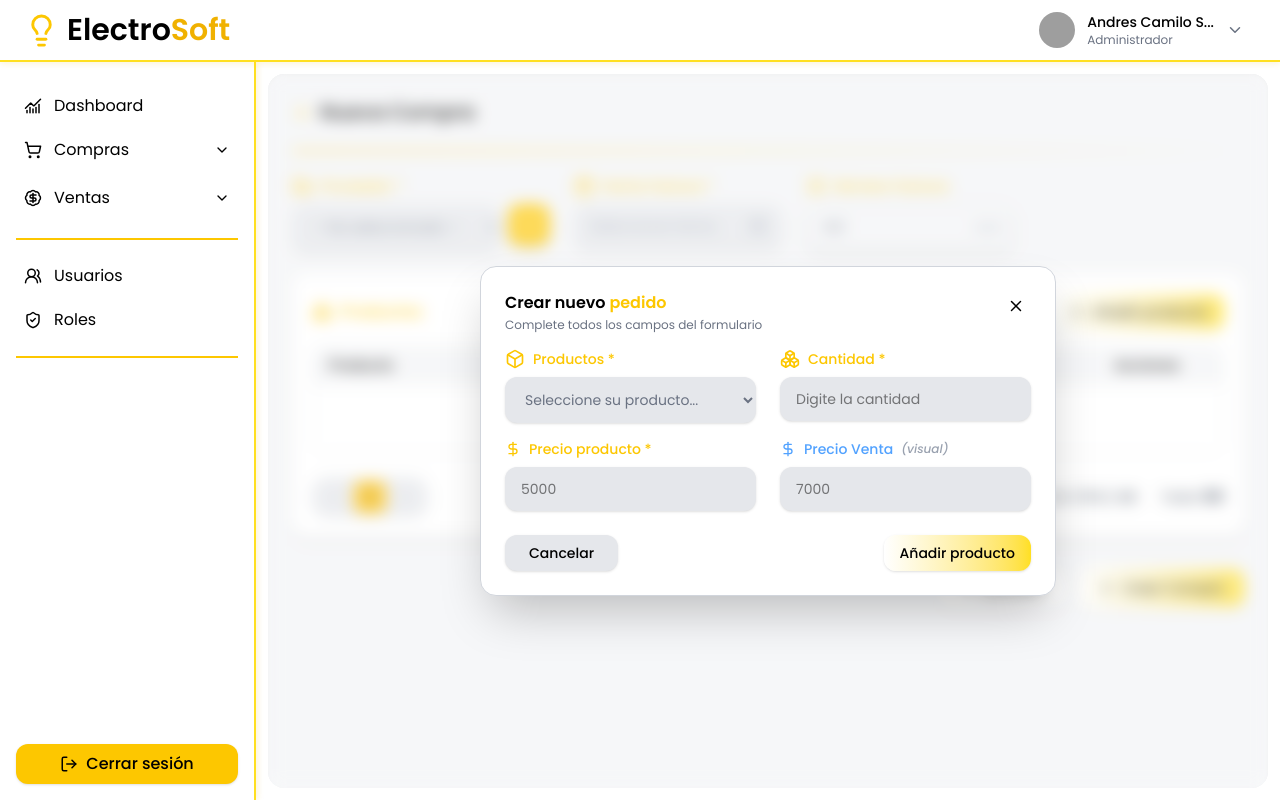
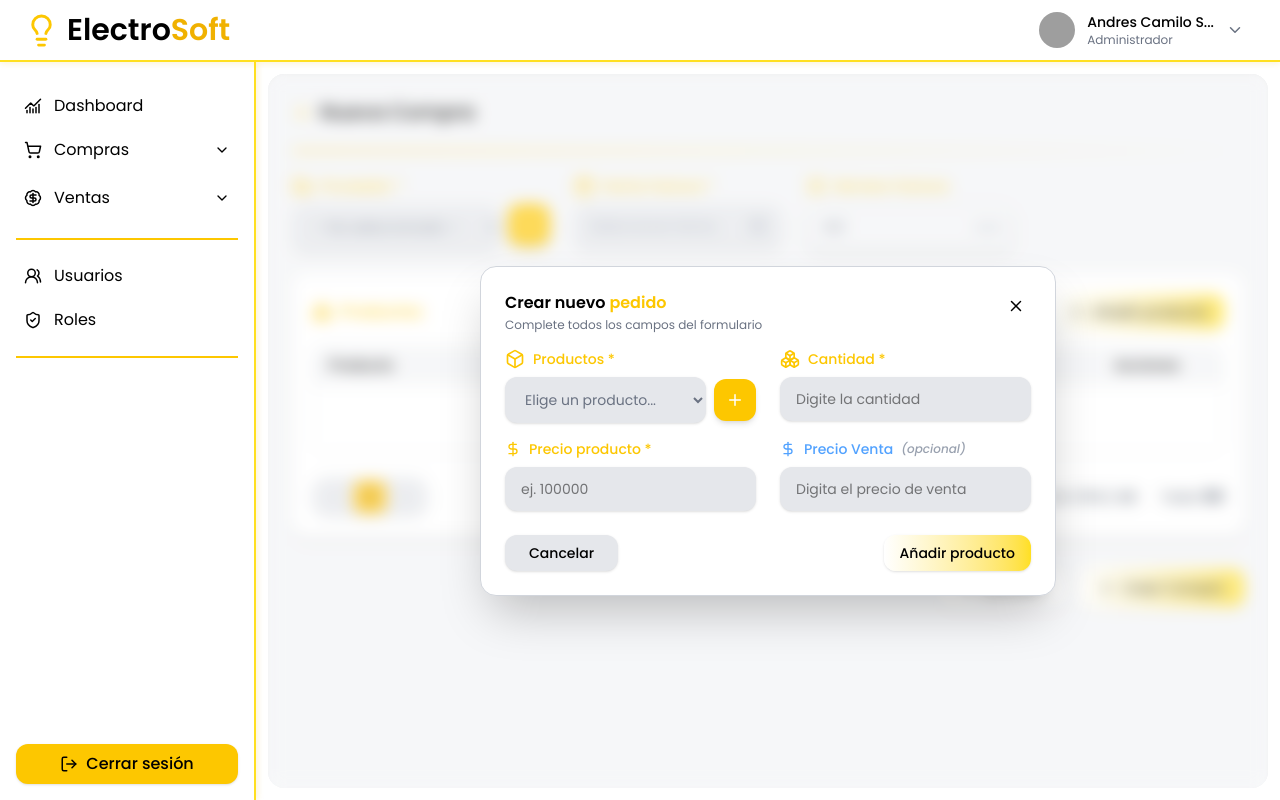
Before and after one commit to Juan17-santa/ElectroSoft, a React (Vite) app: page /dashboard/shopping/create in a window 1280 px wide. Both pictures are taken after a click on the button "Añadir producto". Built offline with nearby package versions, Linux system fonts and the light colour scheme; grey boxes are pictures that could not be loaded.

Commit message:
feat: guardando cambios.

```diff
--- a/src/feature/dashboard/pages/providers/pages/CreateProvider.jsx
+++ b/src/feature/dashboard/pages/providers/pages/CreateProvider.jsx
@@ -2,8 +2,9 @@ import { useEffect, useState } from "react";
 import { useProviderForm } from "../hooks/useProviderForm";
 import { useNavigate } from "react-router-dom";
 import { X } from "lucide-react";
-import Alert from "../../../components/ui/alert";
+import Alert from "../../../components/ui/Alert";
 import ProviderForm from "../components/ProvidersForm";
+
 
 export default function CreateProvider() {
     // ESTADO PARA NAVEGAR
--- a/src/feature/dashboard/pages/shopping/CreateShopping.jsx
+++ b/src/feature/dashboard/pages/shopping/CreateShopping.jsx
@@ -5,6 +5,9 @@ import { useShopping } from "../shopping/hooks/useShopping";
 import { formatCOP, IVA_RATE, getNextNumeroFactura } from "../shopping/helpers/shoppingHelpers";
 import AddProductModal from "../shopping/components/AddProductModal";
 import Pagination from '../../components/ui/Pagination';
+import ConfirmModal from "../../components/ui/ConfirmModal";
+import { ServicesProviders } from "../providers/services/ServicesProviders";
+import Alert from "../../components/ui/Alert";
 
 const ITEMS_PER_PAGE = 4;
 
@@ -18,7 +21,7 @@ function validarProveedor(valor) {
 }
 
 function validarFecha(fecha) {
-    if (!fecha) return { valido: false, mensaje: "" }; // sin tocar aún → neutro
+    if (!fecha) return { valido: false, mensaje: "Debes seleccionar una fecha." };
     const hoy = new Date();
     hoy.setHours(0, 0, 0, 0);
     const sel = new Date(fecha);
@@ -51,6 +54,7 @@ function Calendario({ fechaSeleccionada, onSeleccionar, onCerrar }) {
     const [viewMonth, setViewMonth] = useState(fechaSeleccionada ? new Date(fechaSeleccionada + "T00:00:00").getMonth() : hoy.getMonth());
     const [animDir, setAnimDir] = useState(null); // "left" | "right"
     const [animKey, setAnimKey] = useState(0);
+
 
     const navMes = (dir) => {
         setAnimDir(dir === 1 ? "right" : "left");
@@ -188,6 +192,9 @@ export default function CreateShopping() {
     const [showModal, setShowModal] = useState(false);
     const [currentPage, setCurrentPage] = useState(1);
     const [showCalendario, setShowCalendario] = useState(false);
+    const [proveedoresList, setProveedoresList] = useState([]);
+    const [confirmData, setConfirmData] = useState(null);
+    const [alert, setAlert] = useState(null);
 
     // Formulario superior
     const [proveedor, setProveedor] = useState("");
@@ -209,6 +216,11 @@ export default function CreateShopping() {
         };
         document.addEventListener("mousedown", handler);
         return () => document.removeEventListener("mousedown", handler);
+    }, []);
+
+    useEffect(() => {
+        const data = ServicesProviders.get();
+        setProveedoresList(data);
     }, []);
 
     // ─── Validaciones en tiempo real ──────────────────────────────────────────
@@ -247,15 +259,15 @@ export default function CreateShopping() {
     const handleCrearCompra = () => {
         setProveedorTocado(true);
         setFechaTocada(true);
+        setConfirmData(null); // cierra el modal de confirmación
 
         const vProv = validarProveedor(proveedor);
         const vFech = validarFecha(fechaISO);
 
-        if (!vProv.valido) { return; }
-        if (!fechaISO) { return; }
-        if (!vFech.valido) { return; }
+        if (!vProv.valido || !fechaISO || !vFech.valido) return;
+
         if (productos.length === 0) {
-            alert("Debes añadir al menos un producto a la compra.");
+            setAlert({ type: "error", message: "Debes añadir al menos un producto a la compra." });
             return;
         }
 
@@ -271,8 +283,8 @@ export default function CreateShopping() {
             productos: productosParaGuardar,
         });
 
-        alert("Se ha creado la compra exitosamente.");
-        navigate("/dashboard/shopping");
+        setAlert({ type: "success", message: "La compra fue registrada correctamente." });
+        setTimeout(() => navigate("/dashboard/shopping"), 1500);
     };
 
     return (
@@ -331,8 +343,9 @@ export default function CreateShopping() {
                                         }`}
                                 >
                                     <option value="">— No seleccionado —</option>
-                                    <option value="Suministros ABC">Suministros ABC</option>
-                                    <option value="Distribuidora PDA">Distribuidora PDA</option>
+                                    {proveedoresList.map((p) => (
+                                        <option key={p.id} value={p.nombreProveedor}>{p.nombreProveedor}</option>
+                                    ))}
                                 </select>
                                 <FieldStatus estado={estadoProveedor} />
                             </div>
@@ -466,7 +479,15 @@ export default function CreateShopping() {
                                             <td className="px-4 py-2 border-b border-gray-200 text-center">{formatCOP(producto.subtotal)}</td>
                                             <td className="px-4 py-2 border-b border-gray-200 text-center">
                                                 <button
-                                                    onClick={() => handleEliminar(producto.id)}
+                                                    onClick={() => setConfirmData({
+                                                        type: "delete",
+                                                        title: "Eliminar producto",
+                                                        message: `¿Seguro que deseas quitar "${producto.nombre}" de la compra?`,
+                                                        onConfirm: () => {
+                                                            handleEliminar(producto.id);
+                                                            setConfirmData(null);
+                                                        }
+                                                    })}
                                                     className="p-1.5 rounded-lg bg-red-100 hover:bg-red-200 transition duration-300 cursor-pointer"
                                                 >
                                                     <Trash size={16} className="text-red-600" />
@@ -500,30 +521,58 @@ export default function CreateShopping() {
                 {/* BOTONES CANCELAR Y CREAR */}
                 <div className="flex justify-end gap-3 mt-2">
                     <button
-                        onClick={() => navigate("/dashboard/shopping")}
+                        onClick={() => setConfirmData({
+                            type: "warning",
+                            title: "¿Cancelar compra?",
+                            message: "Si cancelas ahora perderás los datos ingresados. ¿Estás seguro?",
+                            onConfirm: () => navigate("/dashboard/shopping")
+                        })}
                         className="flex items-center gap-2 bg-white border border-gray-300 hover:bg-gray-100 transition duration-300 px-5 py-2 rounded-xl text-sm font-medium shadow cursor-pointer"
                     >
                         <span>✕</span>
                         Cancelar
                     </button>
                     <button
-                        onClick={handleCrearCompra}
+                        onClick={() => setConfirmData({
+                            type: "info",
+                            title: "Confirmar compra",
+                            message: `¿Deseas registrar la compra con ${productos.length} producto(s)?`,
+                            onConfirm: handleCrearCompra
+                        })}
                         className="flex items-center gap-2 bg-linear-to-r from-white to-yellow-300 hover:shadow-lg transition duration-500 px-5 py-2 rounded-xl text-sm font-medium shadow cursor-pointer"
                     >
                         <Plus size={16} />
                         Crear Compra
                     </button>
                 </div>
-
-                {/* MODAL */}
+                {/* MODAL AÑADIR PRODUCTO */}
                 {showModal && (
                     <AddProductModal
                         onClose={() => setShowModal(false)}
                         onAnadir={handleAnadirProducto}
+                        productosYaAgregados={productos}
+                    />
+                )}
+
+                {/* MODAL CONFIRMACION */}
+                {confirmData && (
+                    <ConfirmModal
+                        type={confirmData.type}
+                        title={confirmData.title}
+                        message={confirmData.message}
+                        onConfirm={confirmData.onConfirm}
+                        onCancel={() => setConfirmData(null)}
                     />
                 )}
 
             </div>
+            {alert && (
+                <Alert
+                    type={alert.type}
+                    message={alert.message}
+                    onClose={() => setAlert(null)}
+                />
+            )}
         </>
     );
 }
--- a/src/feature/dashboard/pages/shopping/Shopping.jsx
+++ b/src/feature/dashboard/pages/shopping/Shopping.jsx
@@ -26,9 +26,10 @@ export default function Shopping() {
     };
 
     // Paginación
-    const totalPages = Math.max(1, Math.ceil(comprasFiltradas.length / ITEMS_PER_PAGE));
+    const comprasOrdenadas = [...comprasFiltradas].reverse();
+    const totalPages = Math.max(1, Math.ceil(comprasOrdenadas.length / ITEMS_PER_PAGE));
     const paginaActual = Math.min(currentPage, totalPages);
-    const comprasPagina = comprasFiltradas.slice(
+    const comprasPagina = comprasOrdenadas.slice(
         (paginaActual - 1) * ITEMS_PER_PAGE,
         paginaActual * ITEMS_PER_PAGE
     );
--- a/src/feature/dashboard/pages/shopping/components/AddProductModal.jsx
+++ b/src/feature/dashboard/pages/shopping/components/AddProductModal.jsx
@@ -1,50 +1,117 @@
-import { useState } from "react";
-import { X, Box, Boxes, DollarSign } from "lucide-react";
+import { useState, useEffect } from "react";
+import { X, Box, Boxes, DollarSign, Plus, AlertCircle, CheckCircle2 } from "lucide-react";
+import { useNavigate } from "react-router-dom";
 import { formatCOP, parseCOP } from "../helpers/shoppingHelpers";
+import { ServicesProducts } from "../../products/services/ServicesProducts";
 
-/**
- * Modal para añadir un producto a la compra.
- *
- * Props:
- *  - onClose   () => void
- *  - onAnadir  (producto) => void
- */
-export default function AddProductModal({ onClose, onAnadir }) {
-    const [modalProducto, setModalProducto]       = useState("");
-    const [modalCantidad, setModalCantidad]       = useState("");
-    const [modalPrecio, setModalPrecio]           = useState("");
+// ─── Mini-componente: Indicador de validación ─────────────────────────────────
+function FieldStatus({ estado }) {
+    if (estado === null) return null;
+    return (
+        <div
+            className={`flex items-center gap-1 text-xs mt-1 transition-all duration-300 ${
+                estado.valido ? "text-green-500" : "text-red-500"
+            }`}
+            style={{ minHeight: "16px" }}
+        >
+            {estado.valido
+                ? <><CheckCircle2 size={12} /><span>Listo</span></>
+                : <><AlertCircle size={12} /><span>{estado.mensaje}</span></>
+            }
+        </div>
+    );
+}
+
+export default function AddProductModal({ onClose, onAnadir, productosYaAgregados = [] }) {
+    const navigate = useNavigate();
+
+    const [productosList, setProductosList] = useState([]);
+    const [modalProducto, setModalProducto] = useState("");       // id del producto
+    const [modalCantidad, setModalCantidad] = useState("");
+    const [modalPrecio, setModalPrecio]     = useState("");        // se autocarga
     const [modalPrecioVenta, setModalPrecioVenta] = useState("");
 
-    // ─── Previsualización de subtotal ─────────────────────────────────────────
+    // Tocados — para no mostrar error antes de interactuar
+    const [tocados, setTocados] = useState({
+        producto: false,
+        cantidad: false,
+        precio:   false,
+    });
+
+    // ─── Cargar productos desde localStorage ─────────────────────────────────
+    useEffect(() => {
+        const data = ServicesProducts.get().filter((p) => p.estado !== false);
+        setProductosList(data);
+    }, []);
+
+    // ─── Al seleccionar producto → autocargar precio ──────────────────────────
+    const handleSelectProducto = (id) => {
+        setModalProducto(id);
+        setTocados((t) => ({ ...t, producto: true }));
+        const found = productosList.find((p) => String(p.id) === String(id));
+        if (found) {
+            setModalPrecio(String(found.precio));
+        } else {
+            setModalPrecio("");
+        }
+    };
+
+    // ─── Validaciones ─────────────────────────────────────────────────────────
+    const validarProducto = (val) => {
+        if (!val) return { valido: false, mensaje: "Selecciona un producto." };
+        return { valido: true, mensaje: "" };
+    };
+    const validarCantidad = (val) => {
+        if (!val) return { valido: false, mensaje: "Ingresa la cantidad." };
+        if (parseInt(val) <= 0) return { valido: false, mensaje: "Debe ser mayor a 0." };
+        return { valido: true, mensaje: "" };
+    };
+    const validarPrecio = (val) => {
+        if (!val) return { valido: false, mensaje: "El precio es obligatorio." };
+        if (parseCOP(val) <= 0) return { valido: false, mensaje: "Debe ser mayor a 0." };
+        return { valido: true, mensaje: "" };
+    };
+
+    const estadoProducto = tocados.producto ? validarProducto(modalProducto) : null;
+    const estadoCantidad = tocados.cantidad ? validarCantidad(modalCantidad) : null;
+    const estadoPrecio   = tocados.precio   ? validarPrecio(modalPrecio)     : null;
+
+    // ─── Previsualización ─────────────────────────────────────────────────────
     const subtotalEstimado = (parseInt(modalCantidad) || 0) * parseCOP(modalPrecio);
     const ventaEstimada    = (parseInt(modalCantidad) || 0) * parseCOP(modalPrecioVenta);
 
     // ─── Submit ───────────────────────────────────────────────────────────────
     const handleSubmit = () => {
-        if (!modalProducto || !modalCantidad || !modalPrecio) {
-            alert("Por favor completa los campos obligatorios: Producto, Cantidad y Precio.");
-            return;
-        }
-        if (parseInt(modalCantidad) <= 0) {
-            alert("La cantidad debe ser mayor a 0.");
-            return;
-        }
-        if (parseCOP(modalPrecio) <= 0) {
-            alert("El precio del producto debe ser mayor a 0.");
+        // Marcar todos como tocados para mostrar errores
+        setTocados({ producto: true, cantidad: true, precio: true });
+
+        const vProd = validarProducto(modalProducto);
+        const vCant = validarCantidad(modalCantidad);
+        const vPre  = validarPrecio(modalPrecio);
+
+        if (!vProd.valido || !vCant.valido || !vPre.valido) return;
+
+        // Validar que el producto no esté ya agregado
+        const yaAgregado = productosYaAgregados.some(
+            (p) => String(p.id) === String(modalProducto) || p.nombre === productosList.find(x => String(x.id) === String(modalProducto))?.nombre
+        );
+        if (yaAgregado) {
+            alert("Este producto ya fue agregado a la compra.");
             return;
         }
 
-        const cantidad    = parseInt(modalCantidad);
-        const precio      = parseCOP(modalPrecio);
+        const found    = productosList.find((p) => String(p.id) === String(modalProducto));
+        const cantidad = parseInt(modalCantidad);
+        const precio   = parseCOP(modalPrecio);
         const precioVenta = parseCOP(modalPrecioVenta) || precio;
 
         onAnadir({
-            id: Date.now(),
-            nombre: modalProducto,
+            id:          found?.id ?? Date.now(),
+            nombre:      found?.nombre ?? modalProducto,
             cantidad,
             precio,
             precioVenta,
-            subtotal: cantidad * precio,
+            subtotal:    cantidad * precio,
         });
     };
 
@@ -83,21 +150,39 @@ export default function AddProductModal({ onClose, onAnadir }) {
                     {/* CAMPOS */}
                     <div className="grid grid-cols-2 gap-x-6 gap-y-4 mt-4">
 
-                        {/* PRODUCTO */}
+                        {/* PRODUCTO + BOTÓN CREAR */}
                         <div className="flex flex-col gap-2">
                             <div className="flex items-center text-yellow-400 gap-2 text-sm font-medium">
                                 <Box size={20} />
                                 <span>Productos *</span>
                             </div>
-                            <select
-                                value={modalProducto}
-                                onChange={(e) => setModalProducto(e.target.value)}
-                                className="bg-gray-200 rounded-xl px-4 py-3 text-sm text-gray-500 shadow-sm focus:outline-none focus:ring-2 focus:ring-gray-400 transition-shadow duration-300 cursor-pointer"
-                            >
-                                <option value="">Seleccione su producto...</option>
-                                <option>Conector Rapido Wago</option>
-                                <option>Sensor de movimiento PIR</option>
-                            </select>
+                            <div className="flex items-center gap-2 w-full">
+                                <select
+                                    value={modalProducto}
+                                    onChange={(e) => handleSelectProducto(e.target.value)}
+                                    onBlur={() => setTocados((t) => ({ ...t, producto: true }))}
+                                    className={`flex-1 min-w-0 bg-gray-200 rounded-xl px-4 py-3 text-sm shadow-sm focus:outline-none focus:ring-2 transition-all duration-300 cursor-pointer
+                                        ${estadoProducto === null
+                                            ? "focus:ring-gray-400 text-gray-500"
+                                            : estadoProducto.valido
+                                                ? "ring-1 ring-green-300 text-gray-700"
+                                                : "ring-1 ring-red-300 text-gray-500"
+                                        }`}
+                                >
+                                    <option value="">Elige un producto...</option>
+                                    {productosList.map((p) => (
+                                        <option key={p.id} value={p.id}>{p.nombre}</option>
+                                    ))}
+                                </select>
+                                <button
+                                    type="button"
+                                    onClick={() => navigate("/dashboard/products/create")}
+                                    className="bg-yellow-400 hover:bg-yellow-500 transition duration-300 p-3 rounded-xl shadow-md cursor-pointer flex-shrink-0"
+                                >
+                                    <Plus size={18} className="text-white" />
+                                </button>
+                            </div>
+                            <FieldStatus estado={estadoProducto} />
                         </div>
 
                         {/* CANTIDAD */}
@@ -111,12 +196,23 @@ export default function AddProductModal({ onClose, onAnadir }) {
                                 min="1"
                                 placeholder="Digite la cantidad"
                                 value={modalCantidad}
-                                onChange={(e) => setModalCantidad(e.target.value)}
-                                className="bg-gray-200 rounded-xl px-4 py-3 text-sm shadow-sm focus:outline-none focus:ring-2 focus:ring-gray-400 transition-shadow duration-300"
+                                onChange={(e) => {
+                                    setModalCantidad(e.target.value);
+                                    setTocados((t) => ({ ...t, cantidad: true }));
+                                }}
+                                onBlur={() => setTocados((t) => ({ ...t, cantidad: true }))}
+                                className={`bg-gray-200 rounded-xl px-4 py-3 text-sm shadow-sm focus:outline-none focus:ring-2 transition-all duration-300
+                                    ${estadoCantidad === null
+                                        ? "focus:ring-gray-400"
+                                        : estadoCantidad.valido
+                                            ? "ring-1 ring-green-300"
+                                            : "ring-1 ring-red-300"
+                                    }`}
                             />
+                            <FieldStatus estado={estadoCantidad} />
                         </div>
 
-                        {/* PRECIO COSTO */}
+                        {/* PRECIO COSTO — autocargado */}
                         <div className="flex flex-col gap-2">
                             <div className="flex items-center text-yellow-400 gap-2 text-sm font-medium">
                                 <DollarSign size={16} />
@@ -125,24 +221,36 @@ export default function AddProductModal({ onClose, onAnadir }) {
                             <input
                                 type="number"
                                 min="1"
-                                placeholder="5000"
+                                placeholder="ej. 100000"
+                                readOnly
                                 value={modalPrecio}
-                                onChange={(e) => setModalPrecio(e.target.value)}
-                                className="bg-gray-200 rounded-xl px-4 py-3 text-sm shadow-sm focus:outline-none focus:ring-2 focus:ring-gray-400 transition-shadow duration-300"
+                                onChange={(e) => {
+                                    setModalPrecio(e.target.value);
+                                    setTocados((t) => ({ ...t, precio: true }));
+                                }}
+                                onBlur={() => setTocados((t) => ({ ...t, precio: true }))}
+                                className={`bg-gray-200 rounded-xl px-4 py-3 text-sm shadow-sm focus:outline-none focus:ring-2 transition-all duration-300
+                                    ${estadoPrecio === null
+                                        ? "focus:ring-gray-400"
+                                        : estadoPrecio.valido
+                                            ? "ring-1 ring-green-300"
+                                            : "ring-1 ring-red-300"
+                                    }`}
                             />
+                            <FieldStatus estado={estadoPrecio} />
                         </div>
 
-                        {/* PRECIO VENTA — solo visual */}
+                        {/* PRECIO VENTA — opcional */}
                         <div className="flex flex-col gap-2">
                             <div className="flex items-center gap-2 text-sm font-medium">
                                 <DollarSign size={16} className="text-blue-400" />
                                 <span className="text-blue-400">Precio Venta</span>
-                                <span className="text-xs text-gray-400 italic">(visual)</span>
+                                <span className="text-xs text-gray-400 italic">(opcional)</span>
                             </div>
                             <input
                                 type="number"
                                 min="0"
-                                placeholder="7000"
+                                placeholder="Digita el precio de venta"
                                 value={modalPrecioVenta}
                                 onChange={(e) => setModalPrecioVenta(e.target.value)}
                                 className="bg-gray-200 rounded-xl px-4 py-3 text-sm shadow-sm focus:outline-none focus:ring-2 focus:ring-blue-300 transition-shadow duration-300"
--- a/src/feature/dashboard/pages/shopping/hooks/useShopping.js
+++ b/src/feature/dashboard/pages/shopping/hooks/useShopping.js
@@ -22,7 +22,8 @@ export function useShopping() {
         return (
             c.proveedor.toLowerCase().includes(term) ||
             c.numeroFactura.toLowerCase().includes(term) ||
-            c.fechaCompra.toLowerCase().includes(term)
+            c.fechaCompra.toLowerCase().includes(term) ||
+            c.estado.toLowerCase().includes(term)
         );
     });
 
```
